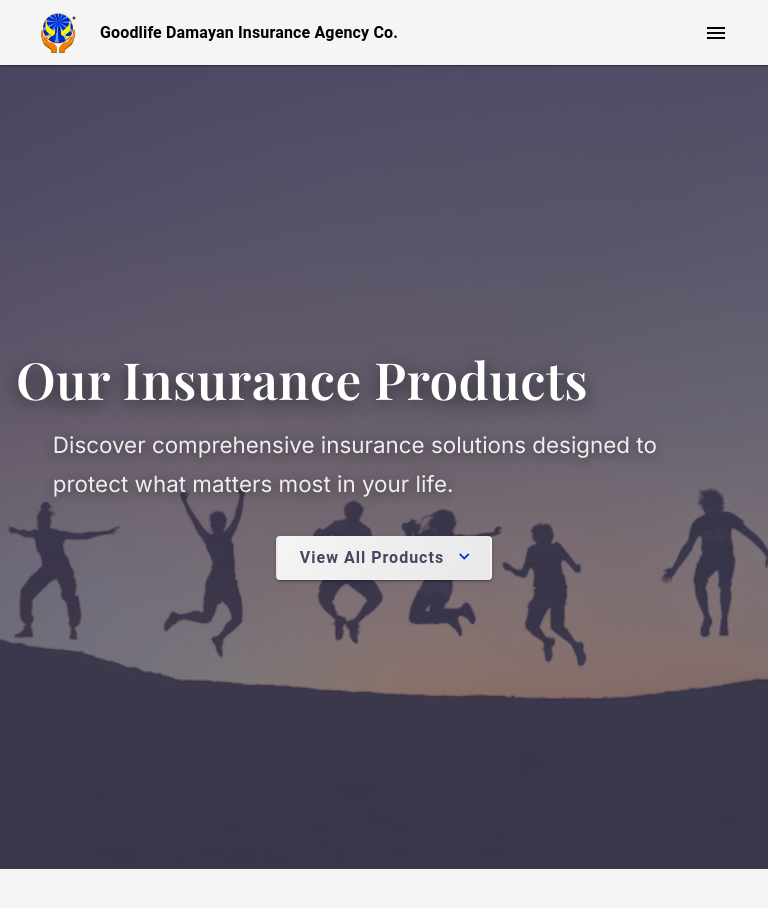
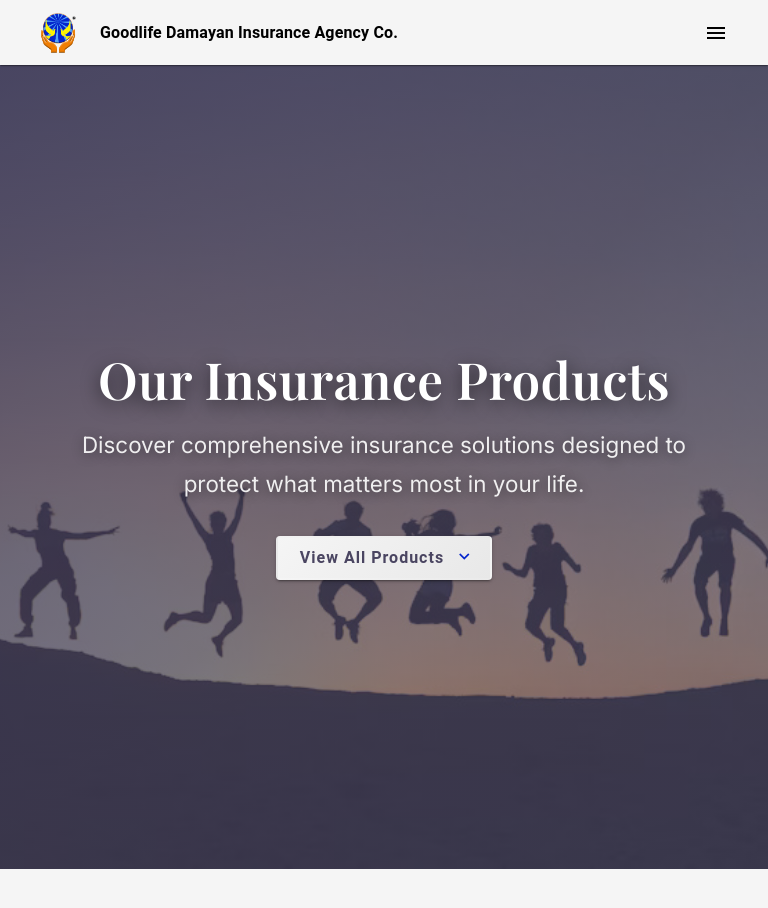
Before and after one commit to J0ng26/Damayan-Insurance-Project, a Vue app: page /products/damayan in a window 768 px wide. Shown: the top 908 px of the page. Built offline with nearby package versions, Linux system fonts and the light colour scheme; a small style sheet from the web is missing.

Commit message:
fixed center responsive

```diff
--- a/src/styles/css/style.css
+++ b/src/styles/css/style.css
@@ -937,7 +937,7 @@ html, body {
 
   .banner-title {
     font-size: 2.5rem !important; /* Larger font */
-    text-align: center;
+    text-align: center !important;
     width: 100%;
     margin-left: auto;
     margin-right: auto;
@@ -955,7 +955,7 @@ html, body {
 
   .banner-subtitle {
     font-size: 1.3rem !important; /* Larger font */
-    text-align: center;
+    text-align: center !important;
     width: 100%;
     margin-left: auto;
     margin-right: auto;
@@ -1145,7 +1145,7 @@ html, body {
 
   .banner-title {
     font-size: 3.2rem !important; /* Larger font */
-    text-align: center;
+    text-align: center !important;
     width: 100%;
   }
 
@@ -1158,7 +1158,7 @@ html, body {
 
   .banner-subtitle-family {
     font-size: 1.5rem !important; /* Larger font */
-    text-align: center;
+    text-align: center ;
     margin-left: auto;
     margin-right: auto;
     margin-bottom: 50px;
@@ -1170,7 +1170,7 @@ html, body {
 
   .banner-subtitle {
     font-size: 1.4rem !important; /* Larger font */
-    text-align: center;
+    text-align: center !important;
     width: 90%;
     max-width: 700px;
     margin-left: auto;
--- a/src/views/DamayanProducts.vue
+++ b/src/views/DamayanProducts.vue
@@ -255,10 +255,10 @@
         data-aos="fade-up"
       >
         <v-col cols="12" md="8" class="text-center text-md-start">
-          <h1 class="banner-title mb-4" style="color: #FFFFFF; text-align: left !important;">
+          <h1 class="banner-title mb-4" style="color: #FFFFFF; text-align: left;">
             Our Insurance Products
           </h1>
-          <p class="banner-subtitle mb-8" style="color: rgba(255, 255, 255, 0.9); text-align: left !important;">
+          <p class="banner-subtitle mb-8" style="color: rgba(255, 255, 255, 0.9); text-align: left;">
             Discover comprehensive insurance solutions designed to protect
             what matters most in your life.
           </p>
```
